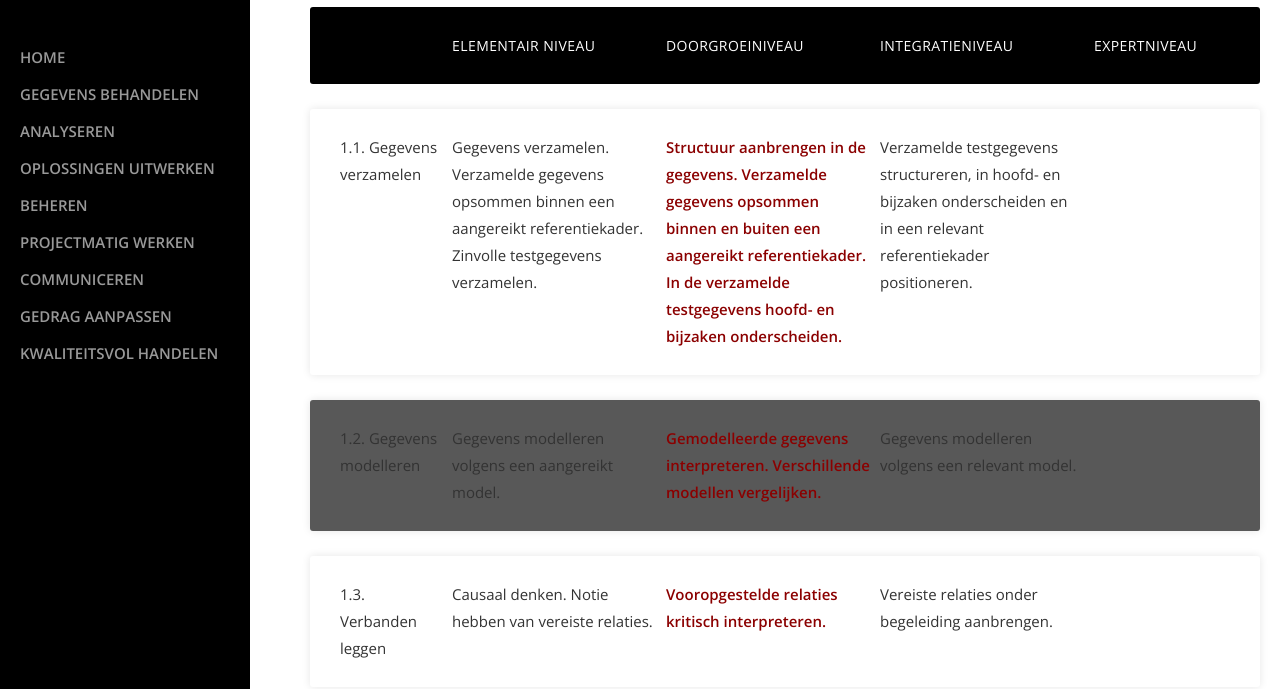
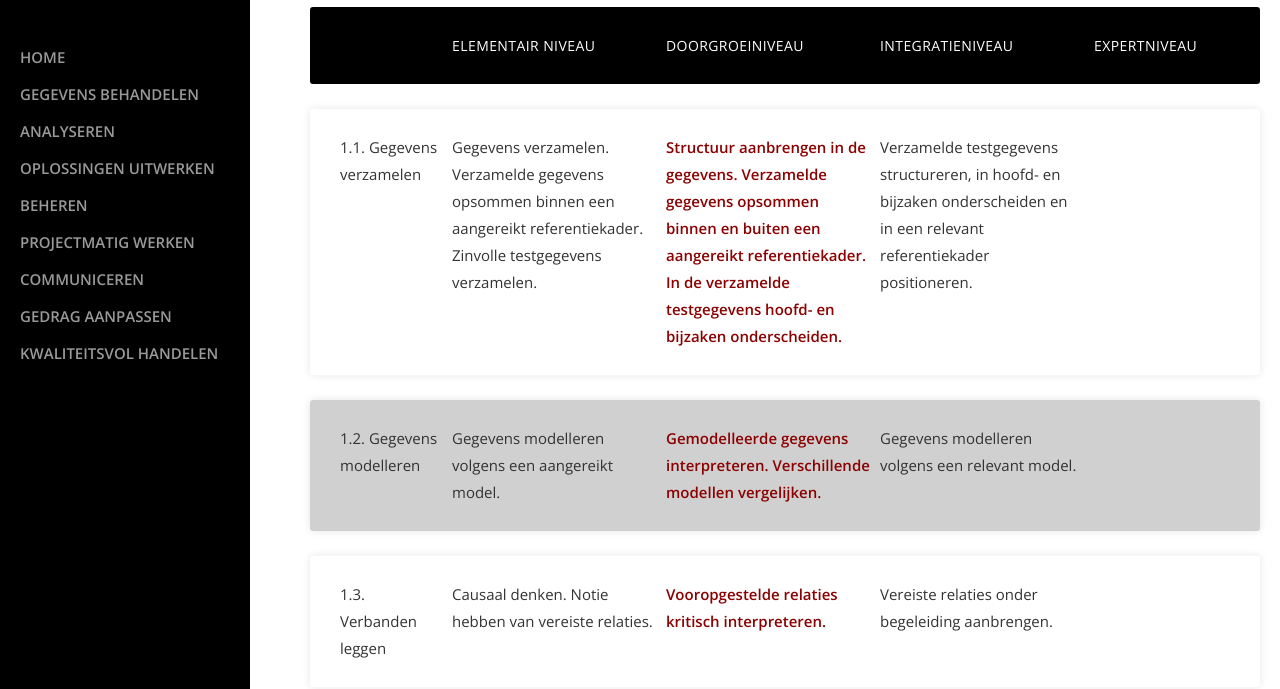
Before and after one commit to JoppeDD/E-Portfolio, a plain HTML site: page competenties.html in a window 1280 px wide. Shown: the part 111-800 px from the top of the page. Drawn offline with nearby package versions, Linux system fonts and the light colour scheme.

Commit message:
color fix

```diff
--- a/css/styles.css
+++ b/css/styles.css
@@ -247,7 +247,7 @@ pre.code-format {
 }
 
 .responsive-table .table-row-odd {
-    background-color: #585858;
+    background-color: #58585847;
     box-shadow: 0px 0px 9px 0px rgba(0,0,0,0.1);
 }
 
```
